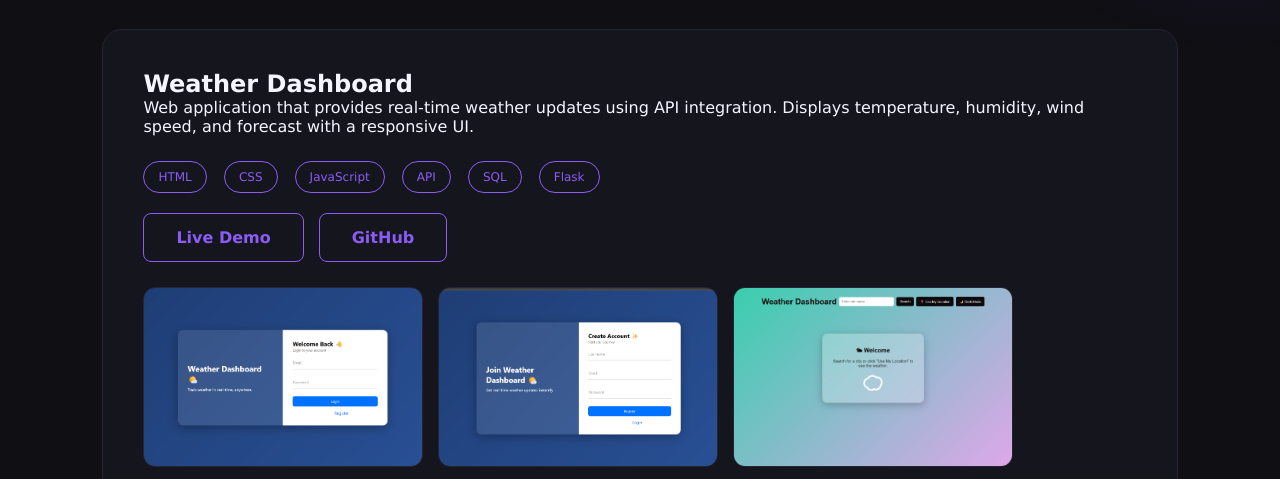
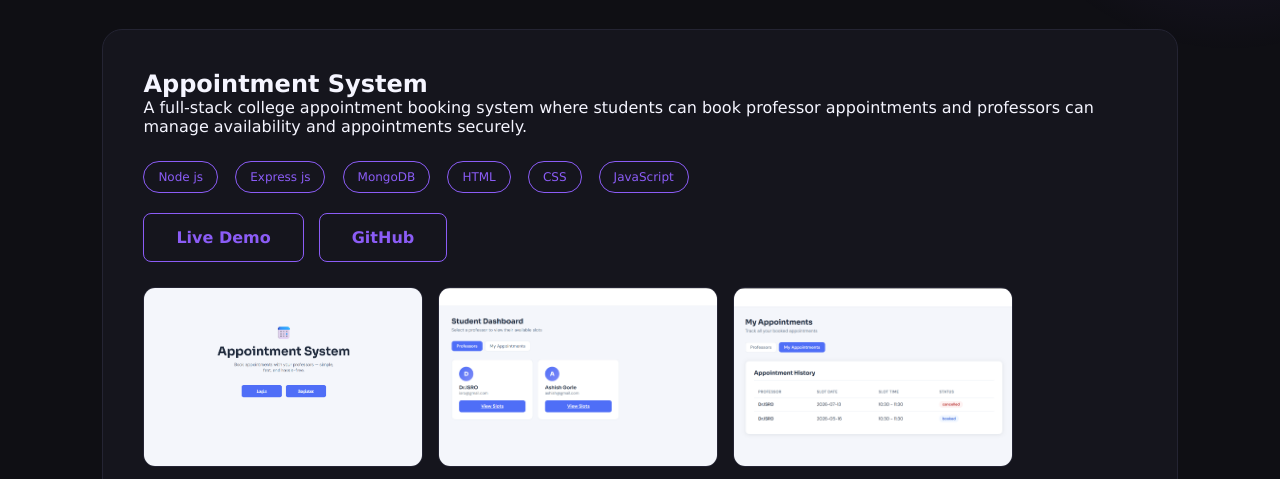
Before and after one commit to Gnanesh99/Portfolio, a plain HTML site: page projects.html in a window 1280 px wide. Shown: the part 246-725 px from the top of the page. Drawn offline with Linux system fonts and the light colour scheme; a web font is replaced by a local one.

Commit message:
Added project

```diff
--- a/projects.html
+++ b/projects.html
@@ -36,20 +36,35 @@
             <a href="#" class="btn-outline">GitHub</a>
         </div>
     </div>
+-->
+    <div class="project-card">
 
-    <div class="project-card">
-        <h3>Professor Appointment System</h3>
+        <h2>Appointment System</h2>
+
         <p>
-
+           A full-stack college appointment booking system where students can book professor appointments and professors can manage availability and appointments securely.
         </p>
-
-        <div class="project-tags"></div>
+        <div class="project-tags">
+            <span class="tag">Node js</span>
+            <span class="tag">Express js</span>
+            <span class="tag">MongoDB</span>
+            <span class="tag">HTML</span>
+            <span class="tag">CSS</span>
+            <span class="tag">JavaScript</span>
+        </div>
 
         <div class="project-links">
-            <a href="#" class="btn-outline">Live Demo</a>
-            <a href="#" class="btn-outline">GitHub</a>
+            <a href="https://appointment-system-uh3s.vercel.app/" class="btn-outline">Live Demo</a>
+            <a href="https://github.com/Gnanesh99/appointment-system" class="btn-outline">GitHub</a>
         </div>
-    </div> -->
+
+        <div class="project-images">
+            <img src=" assets\Screenshot 2026-05-16 063919.png">
+            <img src=" assets\Screenshot 2026-05-16 064014.png">
+            <img src=" assets\Screenshot 2026-05-16 064026.png">
+            <img src=" assets\Screenshot 2026-05-16 064054.png">
+        </div>
+    </div>
 
 
     <!-- 🟣 MEDIUM PROJECT -->
```
Also changed, not shown: assets/Screenshot 2026-05-16 063919.png (added), assets/Screenshot 2026-05-16 064014.png (added), assets/Screenshot 2026-05-16 064026.png (added), assets/Screenshot 2026-05-16 064054.png (added).
